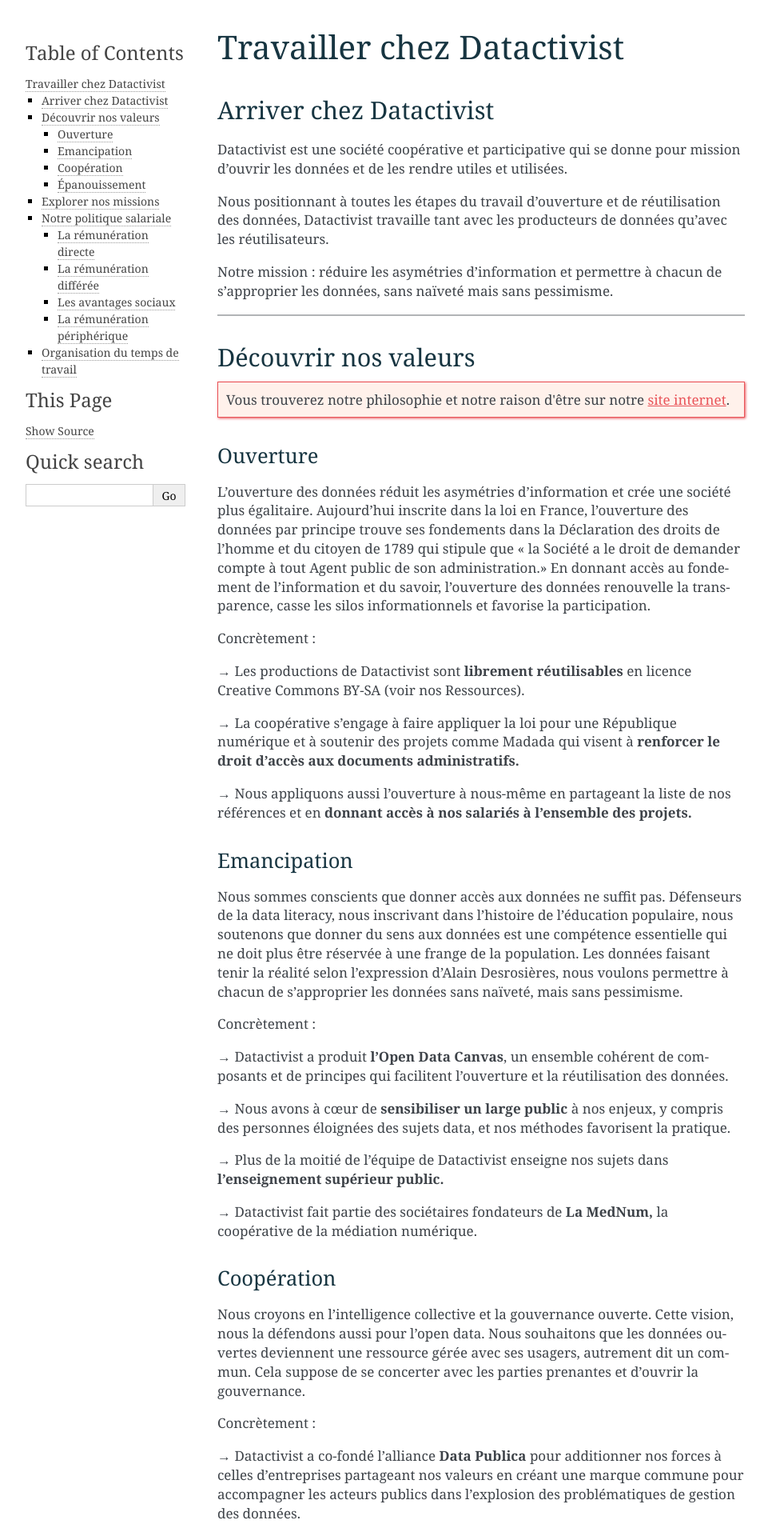
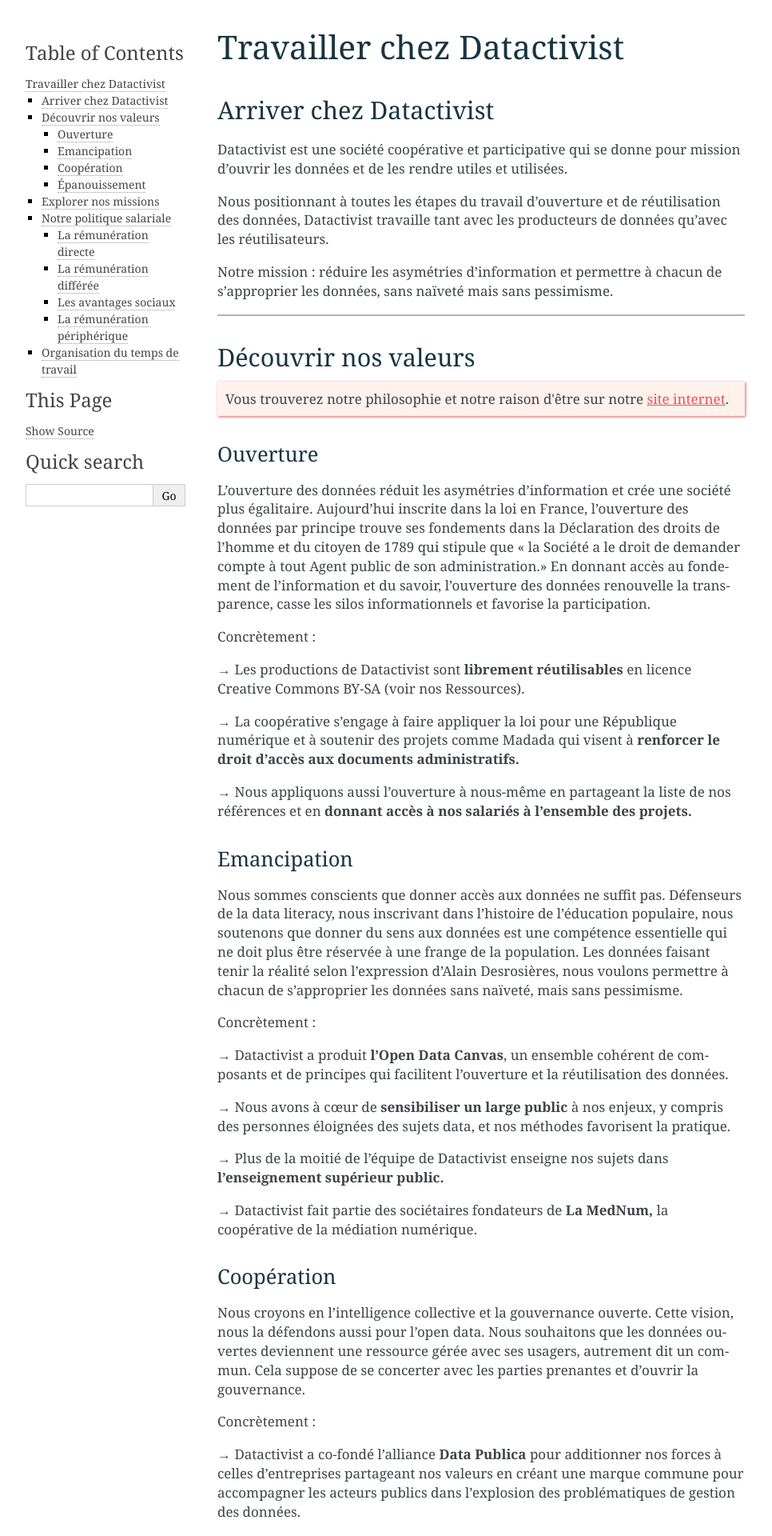
Before and after one commit to datactivist/documentation-datactivist, a Sphinx documentation site: the page built from docs/source/travailler-chez-datactivist.md, in a window 1280 px wide. Shown: the top 1920 px of the page at 80% size, without its empty margins (148-1114 px from the left). Built offline with Sphinx 7.4.7, drawn with Linux system fonts in a browser that asks for light colours.

Commit message:
Update custom.css

```diff
--- a/docs/source/_static/custom.css
+++ b/docs/source/_static/custom.css
@@ -36,7 +36,6 @@
 /* Style des hints */
 .myhint {
   background-color: #FFF1EB;
-  border: 1px solid #E95459;
   padding: 10px;
   margin: 10px 0;
   box-shadow: 1px 1px 3px #E95459;
```
